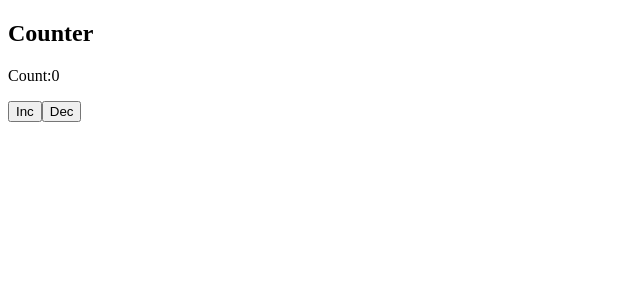
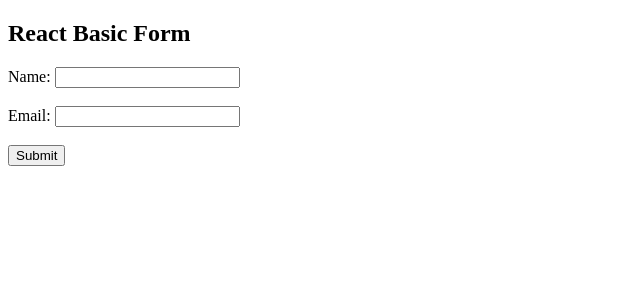
Before and after one commit to Rohitsingh1302/reactrevision, a React (Vite) app: page / in a window 1280 px wide. Shown: the top 300 px of the page, without its empty margins (0-640 px from the left). Built offline with nearby package versions, Linux system fonts and the light colour scheme.

Commit message:
done with handling form

```diff
--- a/src/App.jsx
+++ b/src/App.jsx
@@ -1,8 +1,9 @@
-import Counter from "./components/counter";
+
+import Formtopic from "./components/form";
 
 function App() {
   return (
-      <Counter/>
+      <Formtopic/>
   );
 }
 
--- a/src/components/counter.jsx
+++ b/src/components/counter.jsx
@@ -1,9 +1,13 @@
-import { useState,useEffect } from "react";
+import { useState,useEffect, use } from "react";
 export default function Counter() {
     const [count, setCount] = useState(0);
 
     useEffect(()=>{
-        console.log("user changed the value");
+        console.log("component mounted");    //mounting phase
+    },[]);
+
+    useEffect(()=>{
+        console.log("user changed the value");  //updating phase
     },[count]);
 
     function handleIncrement() {
--- /dev/null
+++ b/src/components/form.jsx
@@ -0,0 +1,41 @@
+import  { useState } from "react";
+function Formtopic(){
+                                            // state for form data
+  const [name, setName] = useState("");
+  const [email, setEmail] = useState("")
+    // handle form submit
+  const handleSubmit = (e) => {
+    e.preventDefault();
+    alert("Form Submitted Successfully");
+    console.log("Name:", name);
+    console.log("Email:", email);
+  };
+
+  return (
+    <div >
+      <h2>React Basic Form</h2>
+      <form onSubmit={handleSubmit}>
+    <div>
+          <label>Name: </label>
+          <input
+            type="text"
+            value={name}
+            onChange={(e) => setName(e.target.value)}
+          />
+        </div>
+        <br />
+        <div>
+          <label>Email: </label>
+          <input
+            type="email"
+            value={email}
+            onChange={(e) => setEmail(e.target.value)}
+          />
+        </div>
+        <br/>
+        <button type="submit">Submit</button>
+      </form>
+    </div>
+  );
+}
+export default Formtopic;
```
